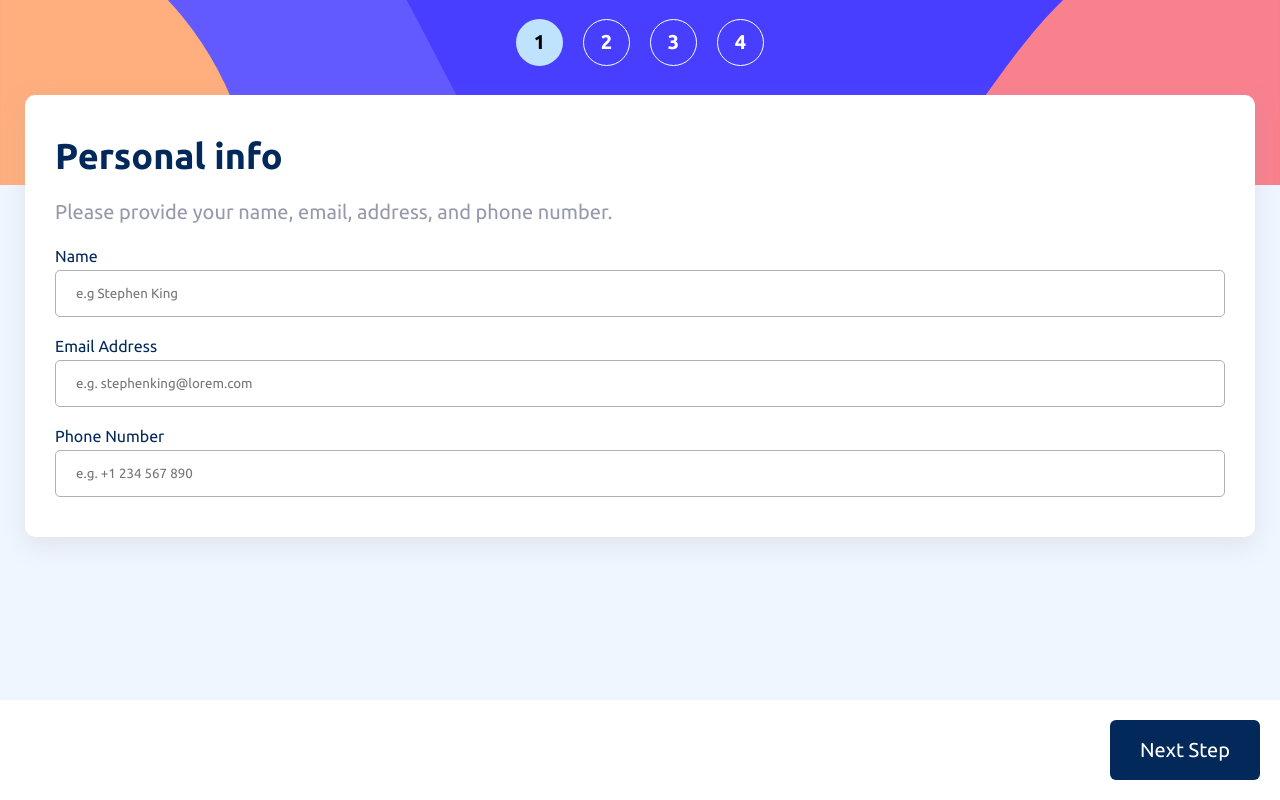
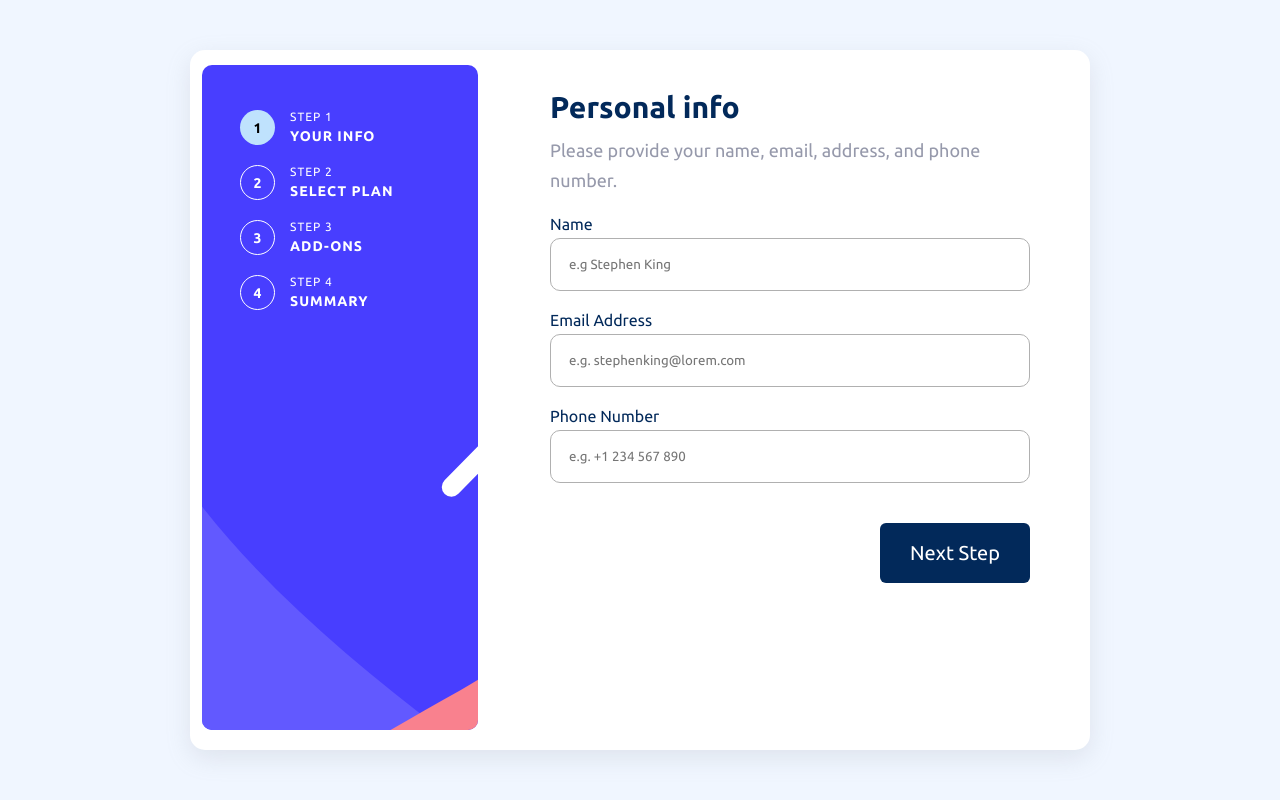
Before and after one commit to brunocabralg35/multistep-form, a React (Vite) app: page / in a window 1280 px wide. Built offline with nearby package versions, Linux system fonts and the light colour scheme.

Commit message:
started responsive design

```diff
--- a/src/App.jsx
+++ b/src/App.jsx
@@ -8,8 +8,10 @@ function App() {
     <div className="App">
       <FormProvider>
         <BrowserRouter>
-          <StepMenu />
-          <Rotas />
+          <div className="container">
+            <StepMenu />
+            <Rotas />
+          </div>
         </BrowserRouter>
       </FormProvider>
     </div>
--- a/src/components/Box/style.css
+++ b/src/components/Box/style.css
@@ -19,3 +19,25 @@
     font-size: 20px;
   }
 }
+
+@media screen and (min-width: 1000px) {
+  .box {
+    margin: 0;
+    height: 100%;
+    width: 90%;
+    box-shadow: none;
+    background-color: transparent;
+    align-self: center;
+
+    & h2 {
+      color: hsl(213, 96%, 18%);
+      font-size: 30px;
+    }
+
+    & p {
+      margin-top: -10px;
+      line-height: 30px;
+      font-size: 18px;
+    }
+  }
+}
--- a/src/components/Footer/style.css
+++ b/src/components/Footer/style.css
@@ -9,3 +9,10 @@
   align-items: center;
   padding: 20px;
 }
+
+@media screen and (min-width: 1000px) {
+  .footer-btn {
+    position: relative;
+    padding: 0;
+  }
+}
--- a/src/components/InputWrapper/style.css
+++ b/src/components/InputWrapper/style.css
@@ -13,3 +13,12 @@
       color: hsl(213, 96%, 18%);
     }
   }
+
+  @media screen and (min-width: 1000px) {
+    .input {
+      & input{
+        padding: 18px;
+        border-radius: 10px;
+      }
+    }
+}
--- a/src/components/StepMenu/index.jsx
+++ b/src/components/StepMenu/index.jsx
@@ -1,27 +1,50 @@
 import { useContext, useEffect, useState } from "react";
-import bgSideMobile from "../../assets/images/bg-sidebar-mobile.svg"
-import "./style.css"
+import bgSideMobile from "../../assets/images/bg-sidebar-mobile.svg";
+import "./style.css";
 import FormContext from "../../context/FormContext";
 
-export default function StepMenu(){
-
+export default function StepMenu() {
   // utilizar o contexto depois
-    const {currentPage} = useContext(FormContext);
+  const { currentPage } = useContext(FormContext);
 
   return (
     <div className="stepMenu">
       <div className="steps">
-                <div className={currentPage === 0 ? 'filled step' : 'step'}>
+        <div className="step-content">
+          <div className={currentPage === 0 ? "filled step" : "step"}>
             <p>1</p>
           </div>
-                <div className={currentPage === 1 ? 'filled step' : 'step'}>
+          <div className="step-text">
+            <p>STEP 1</p>
+            <h3>YOUR INFO</h3>
+          </div>
+        </div>
+        <div className="step-content">
+          <div className={currentPage === 1 ? "filled step" : "step"}>
             <p>2</p>
           </div>
-                <div className={currentPage === 2 ? 'filled step' : 'step'}>
+          <div className="step-text">
+            <p>STEP 2</p>
+            <h3>SELECT PLAN</h3>
+          </div>
+        </div>
+        <div className="step-content">
+          <div className={currentPage === 2 ? "filled step" : "step"}>
             <p>3</p>
           </div>
-                <div className={currentPage === 3 ? 'filled step' : 'step'}>
+          <div className="step-text">
+            <p>STEP 3</p>
+            <h3>ADD-ONS</h3>
+          </div>
+        </div>
+        <div className="step-content">
+          <div className={currentPage === 3 ? "filled step" : "step"}>
             <p>4</p>
+          </div>
+          <div className="step-text">
+            <p>STEP 4</p>
+            <h3>SUMMARY</h3>
+          </div>
         </div>
       </div>
       <img src={bgSideMobile} alt="" />
--- a/src/components/StepMenu/style.css
+++ b/src/components/StepMenu/style.css
@@ -18,10 +18,21 @@
   & .steps {
     display: flex;
     gap: 20px;
-    align-items: center;
+    /* align-items: center; */
     justify-content: center;
     position: relative;
     top: -50px;
+
+    & .step-content {
+      display: flex;
+      z-index: 2;
+      gap: 15px;
+      color: white;
+
+      & .step-text {
+        display: none;
+      }
+    }
 
     & .step {
       display: flex;
@@ -46,3 +57,57 @@
     }
   }
 }
+
+@media screen and (min-width: 1000px) {
+  .stepMenu {
+    height: 100%;
+    width: 50%;
+    border-top-left-radius: 10px;
+    border-bottom-left-radius: 10px;
+    background-color: transparent;
+
+    .steps {
+      height: 100%;
+      width: 100%;
+      margin-left: 100px;
+      justify-content: start;
+      top: 0;
+
+      margin-top: 60px;
+
+      & .step-content {
+        display: flex;
+        z-index: 2;
+        gap: 15px;
+        color: white;
+
+        & .step-text {
+          display: flex;
+          flex-direction: column;
+          gap: 5px;
+          font-size: 12px;
+          letter-spacing: 1px;
+        }
+      }
+
+      & .step {
+        height: 35px;
+        width: 35px;
+        font-size: 14px;
+      }
+    }
+
+    & img {
+      z-index: 1;
+      border-radius: 10px;
+      object-fit: cover;
+      width: 92%;
+      height: 95%;
+      margin-top: 5%;
+    }
+
+    & .steps {
+      flex-direction: column;
+    }
+  }
+}
--- a/src/pages/AddOns/style.css
+++ b/src/pages/AddOns/style.css
@@ -1,7 +1,10 @@
 .addOns {
   display: flex;
-  justify-content: center;
+  flex-direction: column;
+  align-items: center;
   width: 100%;
+  height: 100%;
+  color: hsl(231, 11%, 63%);
 
   & p {
     color: hsl(0, 0%, 69%);
@@ -86,3 +89,10 @@
     }
   }
 }
+
+@media screen and (min-width: 1000px) {
+  .addOns {
+    justify-content: center;
+    align-items: flex-start;
+  }
+}
--- a/src/pages/PersonalInfo/style.css
+++ b/src/pages/PersonalInfo/style.css
@@ -12,3 +12,10 @@ form {
   flex-direction: column;
   gap: 20px;
 }
+
+@media screen and (min-width: 1000px) {
+  .personal {
+    justify-content: center;
+    align-items: flex-start;
+  }
+}
--- a/src/pages/SelectPlan/style.css
+++ b/src/pages/SelectPlan/style.css
@@ -15,7 +15,7 @@
   & .input-option {
     display: flex;
 
-    & input{
+    & input {
       display: none;
     }
 
@@ -107,3 +107,10 @@
     }
   }
 }
+
+@media screen and (min-width: 1000px) {
+  .selectPlan {
+    justify-content: center;
+    align-items: flex-start;
+  }
+}
--- a/src/pages/Summary/index.jsx
+++ b/src/pages/Summary/index.jsx
@@ -82,6 +82,14 @@ export default function Summary() {
               +${prices.total}/{register.planMethod == "yearly" ? "yr" : "mo"}
             </h3>
           </div>
+          <Footer>
+          <Button text="Go back" type="back" />
+          <Button
+            text="Confirm"
+            type="confirm"
+            onClick={() => setConfirm(!confirm)}
+          />
+        </Footer>
         </Box>
       ) : (
         <Box>
@@ -96,17 +104,6 @@ export default function Summary() {
           </div>
         </Box>
       )}
-
-      {!confirm && (
-        <Footer>
-          <Button text="Go back" type="back" />
-          <Button
-            text="Confirm"
-            type="confirm"
-            onClick={() => setConfirm(!confirm)}
-          />
-        </Footer>
-      )}
     </div>
   );
 }
--- a/src/pages/Summary/style.css
+++ b/src/pages/Summary/style.css
@@ -1,14 +1,25 @@
 .summary {
   display: flex;
-  justify-content: center;
+  flex-direction: column;
+  align-items: center;
+  width: 100%;
+  height: 100%;
+  color: hsl(231, 11%, 63%);
 
   & h2 {
     z-index: 10;
   }
 
-  & p,
-  .link {
+  & p{
     color: hsl(0, 0%, 69%);
+  }
+
+  & .link{
+    color: hsl(0, 0%, 69%);
+    transition: all .3s ease;
+    &:hover{
+      color: hsl(243, 100%, 62%);
+    }
   }
 
   .content {
@@ -84,3 +95,10 @@
     color: rgb(58, 43, 226);
   }
 }
+
+@media screen and (min-width: 1000px) {
+  .summary {
+    justify-content: center;
+    align-items: flex-start;
+  }
+}
--- a/src/styles/global.css
+++ b/src/styles/global.css
@@ -1,25 +1,52 @@
-@import url('https://fonts.googleapis.com/css2?family=Ubuntu:wght@400;500;700&display=swap');
+@import url("https://fonts.googleapis.com/css2?family=Ubuntu:wght@400;500;700&display=swap");
 
-*{
+* {
   margin: 0;
   padding: 0;
   box-sizing: border-box;
   font-family: "Ubuntu";
 }
 
-button, input[type="submit"]{
+button,
+input[type="submit"] {
   cursor: pointer;
 }
 
-body{
+body {
   background-color: hsl(217, 100%, 97%);
   width: 100%;
   height: 100vh;
 }
 
-.App{
+.App {
   display: flex;
   flex-direction: column;
   width: 100%;
   height: 100vh;
 }
+
+.container {
+  display: flex;
+  flex-direction: column;
+  height: 100%;
+}
+
+@media screen and (min-width: 1000px) {
+  .App {
+    flex-direction: row;
+    justify-content: center;
+    align-items: center;
+  }
+
+  .container {
+    display: flex;
+    flex-direction: row;
+    position: relative;
+    align-items: center;
+    background-color: white;
+    height: 700px;
+    width: 900px;
+    border-radius: 15px;
+    box-shadow: rgba(149, 157, 165, 0.2) 0px 8px 24px;
+  }
+}
```
Also changed, not shown: 1 other file (tests, documents, lock files or other folders). Lines whose indentation alone changed are shown as unchanged.
